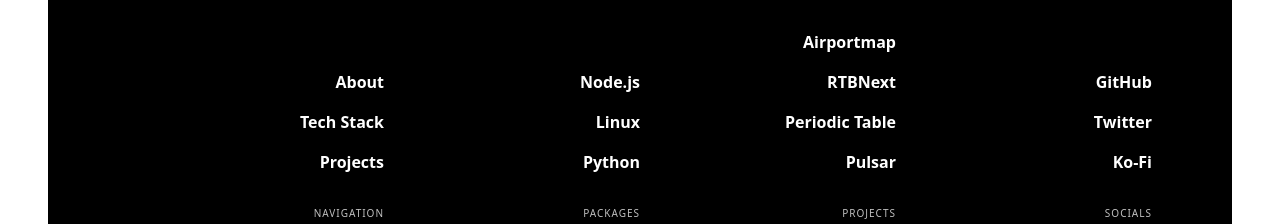
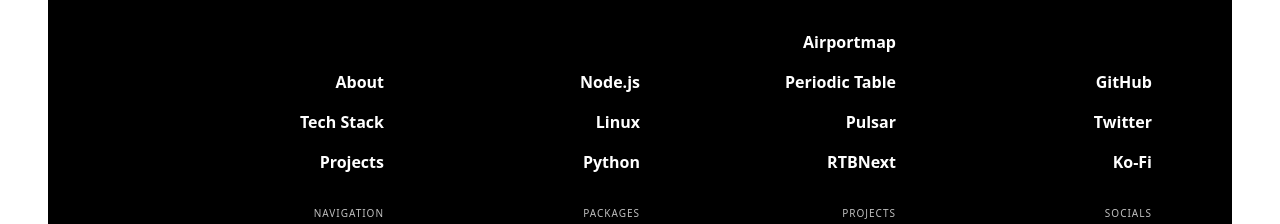
Before and after one commit to komed3/web, a React (Vite) app: page / in a window 1280 px wide. Shown: the part 914-1138 px from the top of the page. Built offline with nearby package versions, Linux system fonts and the light colour scheme; a web font is replaced by a local one.

Commit message:
update Footer.tsx

```diff
--- a/src/layout/Footer.tsx
+++ b/src/layout/Footer.tsx
@@ -21,9 +21,9 @@ const NAV = [ {
   label: 'Projects',
   items: [
     [ 'Airportmap', 'https://airportmap.de', true ],
-    [ 'RTBNext', 'https://rtbnext.de', true ],
     [ 'Periodic Table', 'https://pse-info.de', true ],
-    [ 'Pulsar', 'https://github.com/plsrc', true ]
+    [ 'Pulsar', 'https://github.com/plsrc', true ],
+    [ 'RTBNext', 'https://rtbnext.de', true ]
   ]
 }, {
   label: 'Socials',
```
